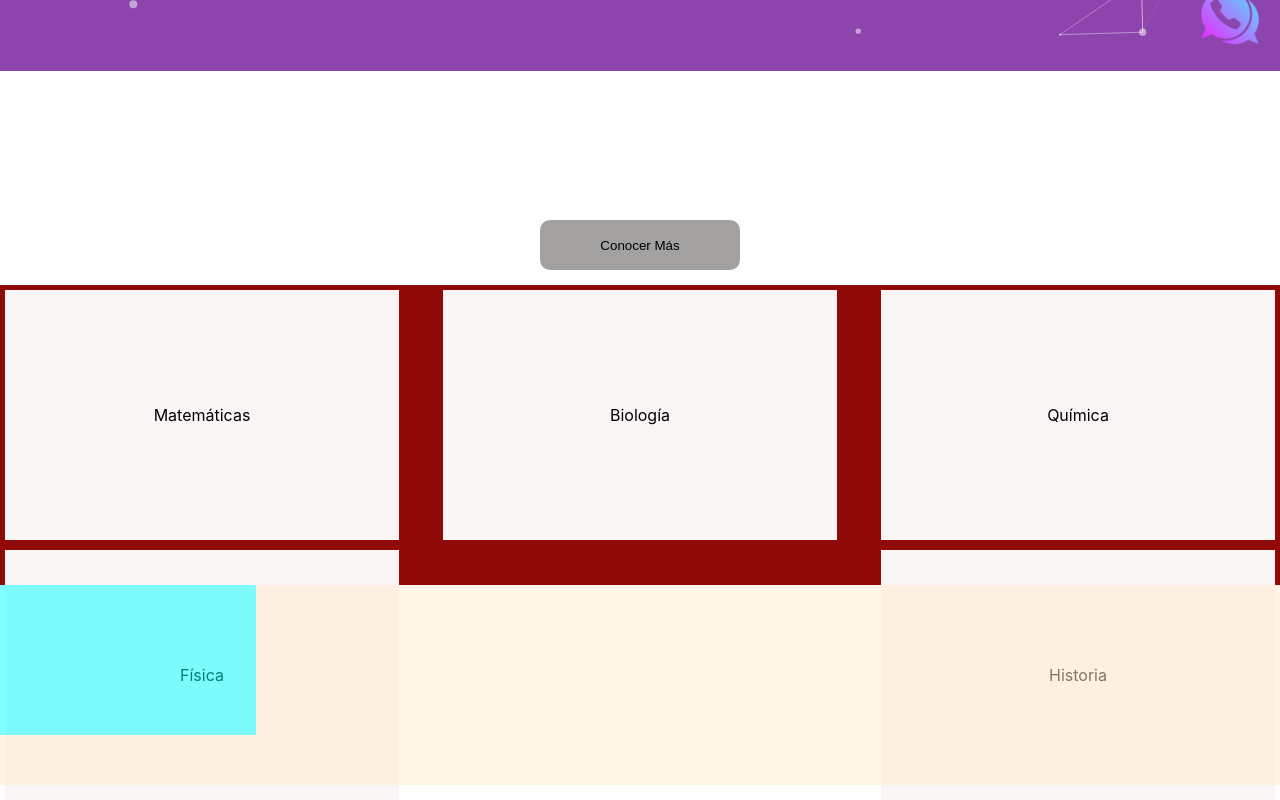
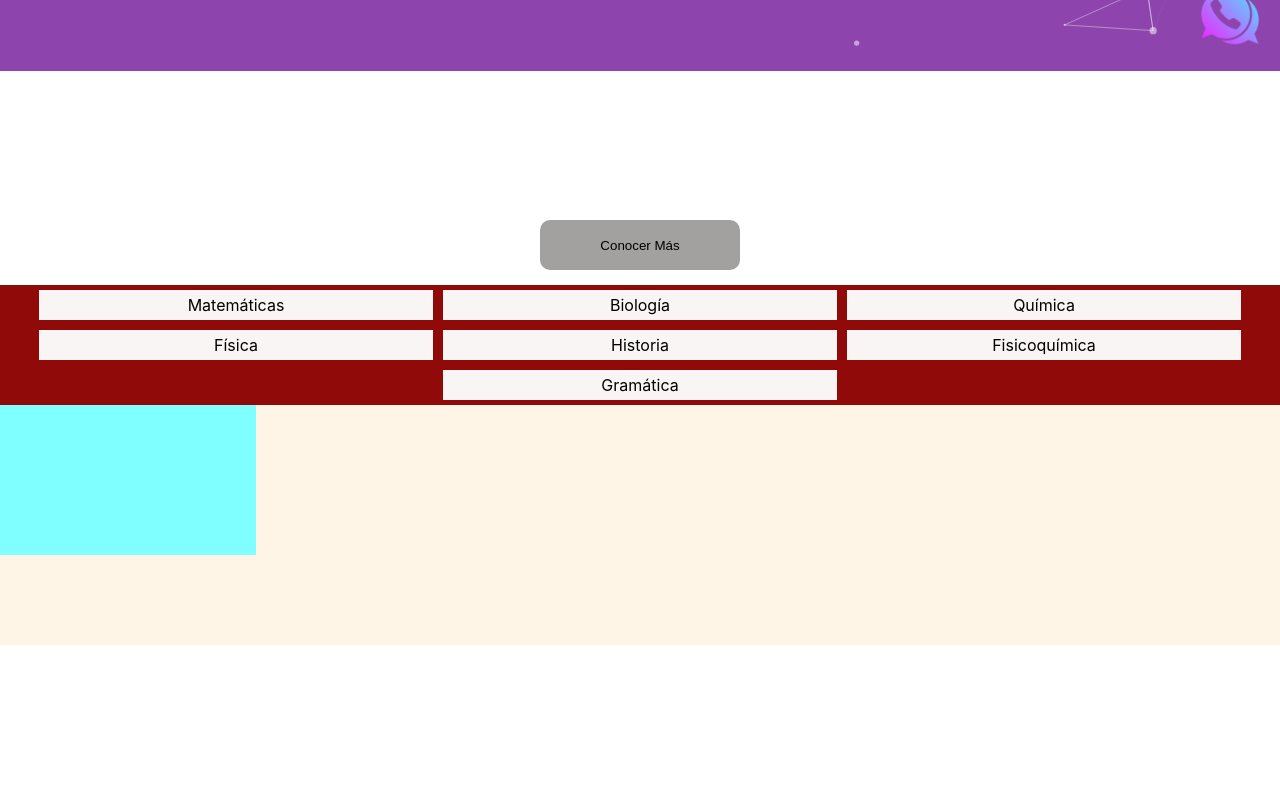
Before and after one commit to JulioCorradini/Nadh, a React (Create React App) app: page / in a window 1280 px wide. Shown: the part 729-1529 px from the top of the page. After the commit the page ends 1374 px from the top, so only its background shows below. Built offline with nearby package versions, Linux system fonts and the light colour scheme.

Commit message:
Modificando el componente Subjecticons. Todavía hay que lograr que los estilos CSS hagan que los elementos hijos se posicionen de forma correcta y no sobresalgan del contenedor principal.

```diff
--- a/src/components/Footer.css
+++ b/src/components/Footer.css
@@ -1,6 +1,6 @@
 .footer-container {
     width: 100%;
-    height: 200px;
+    height: 30vh;
     background-color: blanchedalmond;
     opacity: 50%;
     z-index: 2;
--- a/src/components/SubjectIcons.js
+++ b/src/components/SubjectIcons.js
@@ -13,7 +13,9 @@ const SubjectIcons = () => {
     { name: 'Biología', icon: biologyIcon, description: 'Descripción de Biología...' },
     { name: 'Química', icon: chemistryIcon, description: 'Descripción de Química...' },
     { name: 'Física' },
-    { name: 'Historia' }
+    { name: 'Historia' },
+    { name: 'Fisicoquímica' },
+    { name: 'Gramática' }
   ];
 
   return (
--- a/src/components/Subjecticons.css
+++ b/src/components/Subjecticons.css
@@ -2,11 +2,10 @@
 
 .array-subjects-container {
     display: flex;
+    align-items: center;
+    justify-content: center;
     flex-wrap: wrap;
-    justify-content: space-between;
-    align-items: center;
     width: 100%;
-    height: 300px;
     background-color: rgb(145, 10, 10);
     z-index: 2;
   }
@@ -17,7 +16,7 @@
     align-items: center;
     margin: 5px;
     width: 30%;
-    height: 80%;
+    height: 40%;
     background-color: rgb(250, 245, 245);
     padding: 5px;
 }
```
